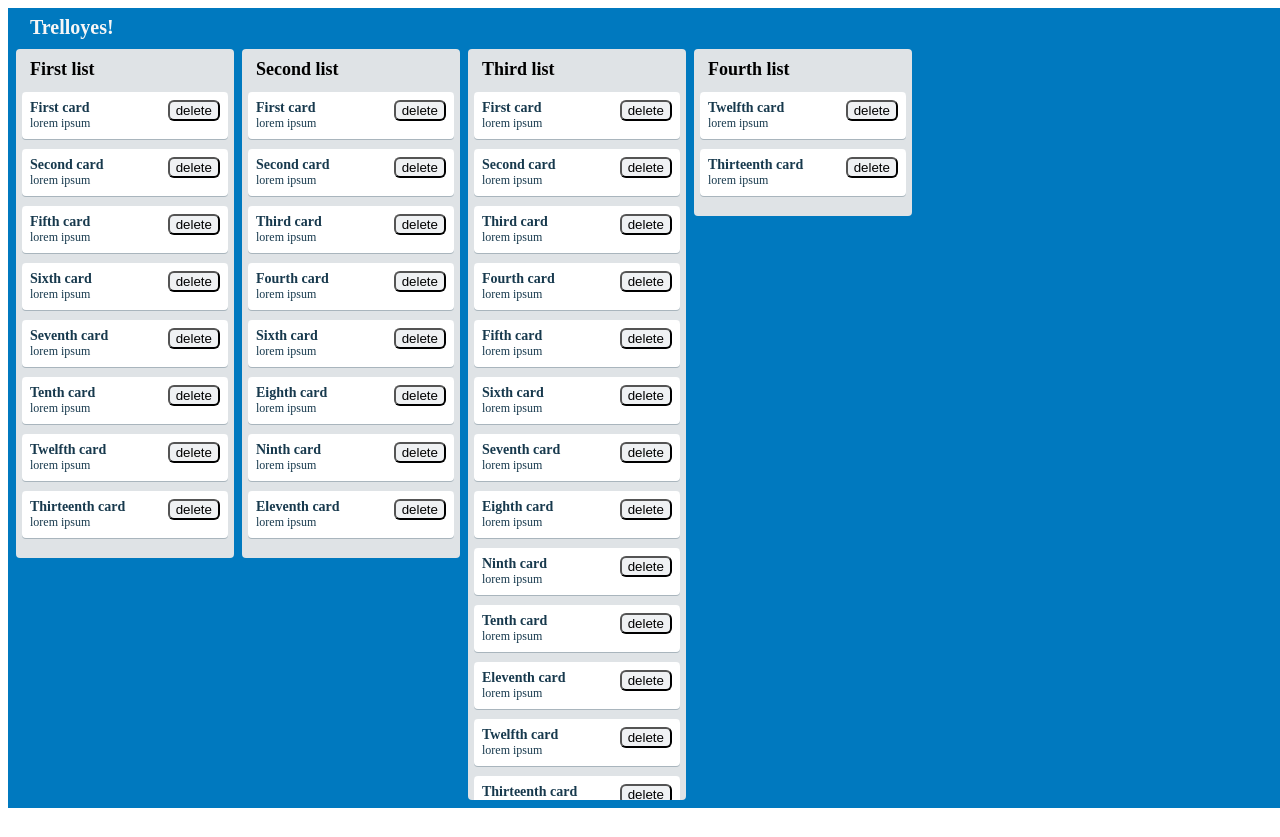
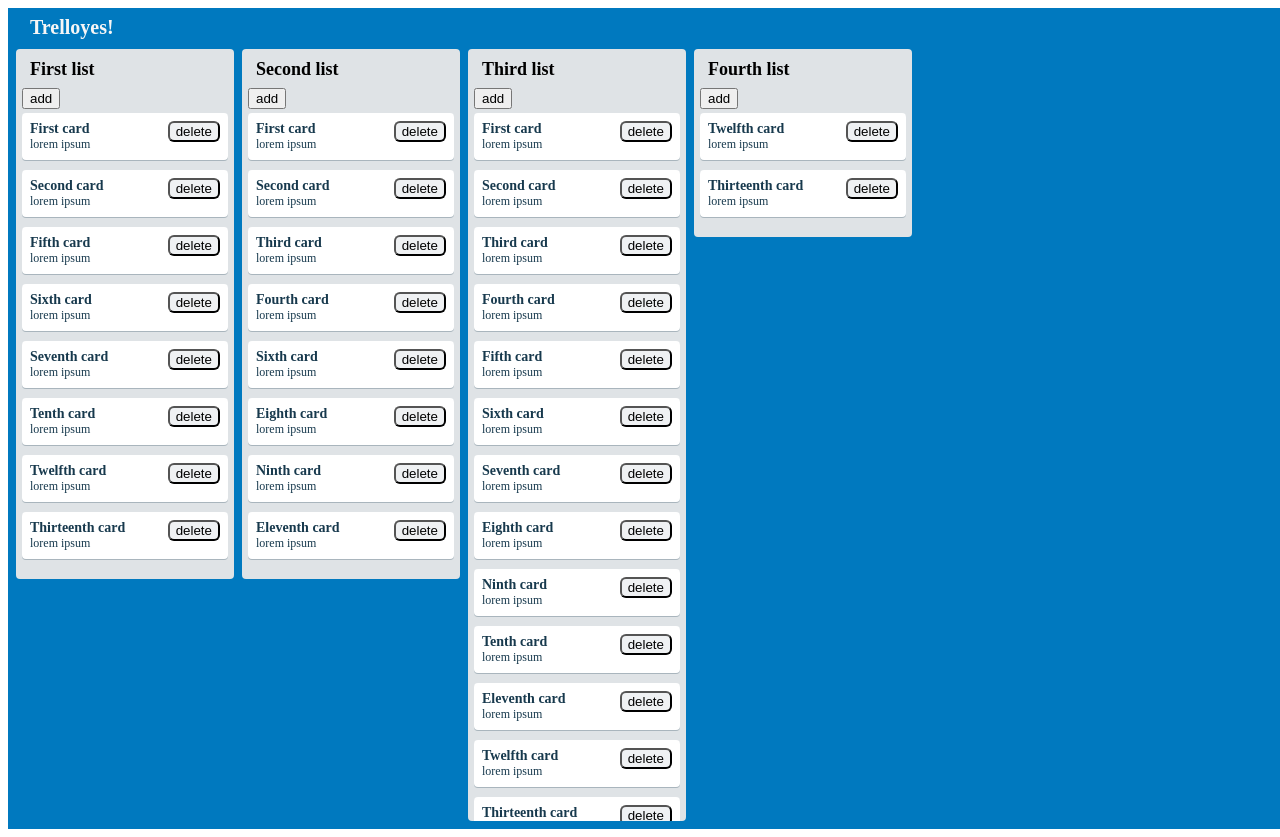
Before and after one commit to thinkful-ei-gecko/william-daniel-trelloyes-callback-props, a React (Create React App) app: page / in a window 1280 px wide. Before the commit the page ends 816 px from the top, so only its background shows below. Built offline with nearby package versions, Linux system fonts and the light colour scheme.

Commit message:
completed!!!!!!!!!

```diff
--- a/src/App.js
+++ b/src/App.js
@@ -11,21 +11,52 @@ function omit(obj, keyToOmit) {
   );
 }
 
+const newRandomCard = () => {
+  const id = Math.random().toString(36).substring(2, 4)
+    + Math.random().toString(36).substring(2, 4);
+  return {
+    id,
+    title: `Random Card ${id}`,
+    content: 'lorem ipsum',
+  }
+}
 
 export default class App extends React.Component {
 
   state = STORE
 
-    handleRandomAdd = () => {
-      console.log('Random Add ran')
-    }
+    handleRandomAdd = (listId) => {
+      // console.log('Random Add ran');
+      // console.log(listId);
 
+      const newCardObject = newRandomCard();
+      // console.log(newCardObject);
+
+      const { lists, allCards } = this.state;
+      const newLists = lists.map(list => {
+        const array = list.cardIds;
+        // console.log(array);
+        if(listId === list.id) {
+          array.push(newCardObject.id);
+        }
+        return list;
+      })
+      // console.log(newLists);
+
+      const newAllCards = {...allCards};
+      newAllCards[newCardObject.id] = newCardObject;
+
+      this.setState({
+        lists: newLists,
+        allCards: newAllCards
+      })
+    };
 
     handleDeleteCard = (cardId)  => {
       const { lists, allCards } = this.state;
-      console.log(lists)
-      console.log(allCards)
-      console.log(cardId)
+      // console.log(lists)
+      // console.log(allCards)
+      // console.log(cardId)
       const newLists = lists.map(list => ({
         ...list,
         cardIds: list.cardIds.filter(id => id !== cardId)
@@ -37,7 +68,7 @@ export default class App extends React.Component {
           lists: newLists,
           allCards: newCards
       })
-      console.log(this.state)
+      // console.log(this.state)
     };
 
 
@@ -51,9 +82,11 @@ export default class App extends React.Component {
           {this.state.lists.map(list => (
             <List
               key={list.id}
+              id={list.id}
               header={list.header}
               cards={list.cardIds.map(id => this.state.allCards[id])}
               onDeleteCard={this.handleDeleteCard}
+              onAddRandomCard={this.handleRandomAdd}
             />
           ))}
         </div>
--- a/src/List.js
+++ b/src/List.js
@@ -8,6 +8,7 @@ export default function List (props) {
     <section className='List'>
       <header className="List-header">
         <h2>{props.header}</h2>
+        <button type="button" onClick={() => {props.onAddRandomCard(props.id)}}>add</button>
       </header>
       <div className="List-cards">
        {props.cards.map(card =>
--- a/src/index.js
+++ b/src/index.js
@@ -1,6 +1,5 @@
 import React from 'react';
 import ReactDOM from 'react-dom';
 import App from './App';
-import STORE from './store';
 
 ReactDOM.render(<App />, document.getElementById('root'));
```
